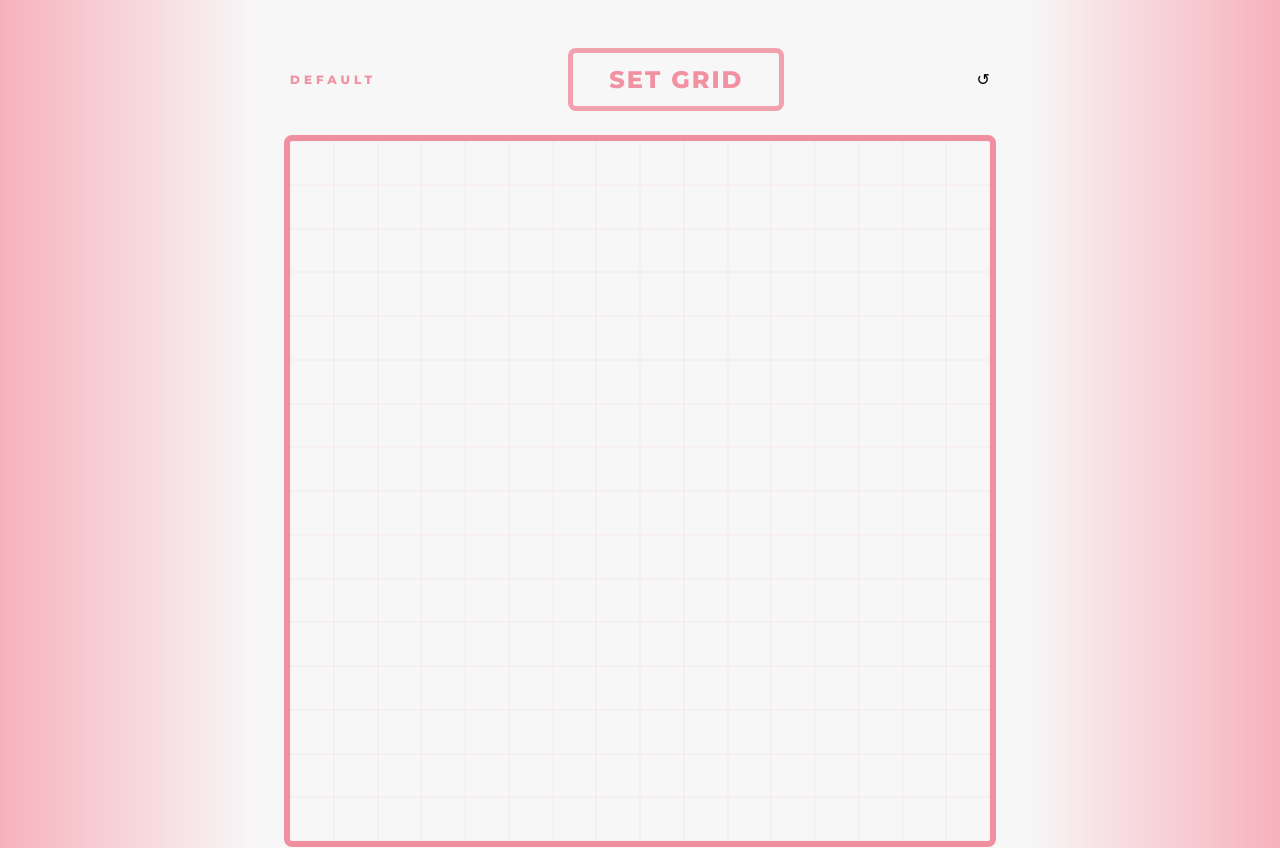
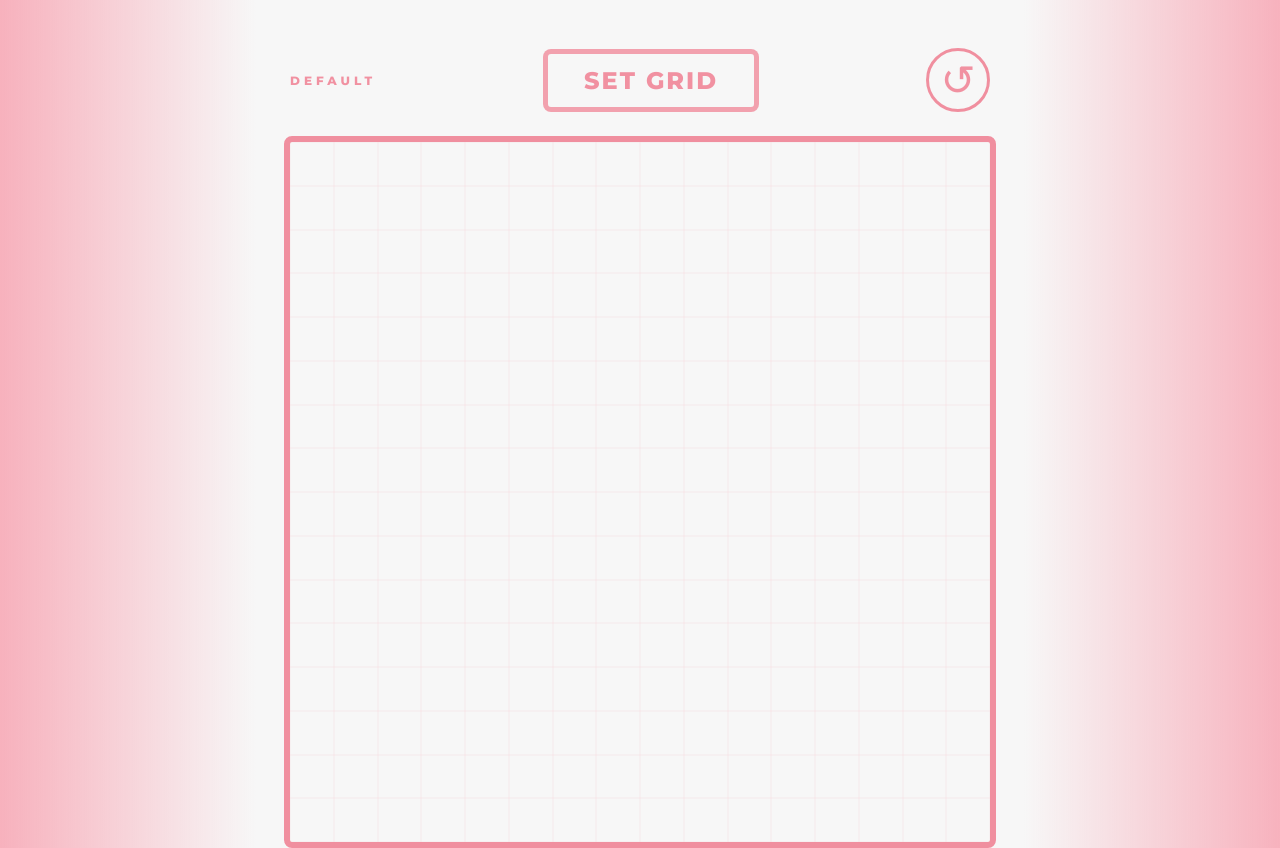
Before and after one commit to Tyrmundr/etch_a_sketch, a plain HTML site: page index.html in a window 1280 px wide. Shown: the top 848 px of the page. Drawn offline with Linux system fonts and the light colour scheme.

Commit message:
Add css rules to reset button

```diff
--- a/style.css
+++ b/style.css
@@ -46,6 +46,27 @@ body {
     color: rgb(237, 76, 103, .6);
 }
 
+.reset {
+    font-size: 42px;
+    color: rgba(237, 76, 103, .6);
+    border: 3px solid rgba(237, 76, 103, .6);
+    width: 64px;
+    height: 64px;
+    border-radius: 50%;
+    display: flex;
+    justify-content: center;
+    align-items: center;
+    transition: .2s;
+    cursor: pointer;
+}
+
+.reset:hover {
+    color: #f7f7f7;
+    background-color: rgba(237, 76, 103, .6);
+    border: 3px solid rgba(237, 76, 103, 0);
+    transform: rotate(-90deg);
+}
+
 .grid {
     box-sizing: content-box;
     width: 700px;
@@ -74,6 +95,7 @@ body {
     background-color: #f7f7f7;
     cursor: pointer;
     border-radius: 8px;
+    transition: .2s;
 }
 
 .btn:hover {
```
